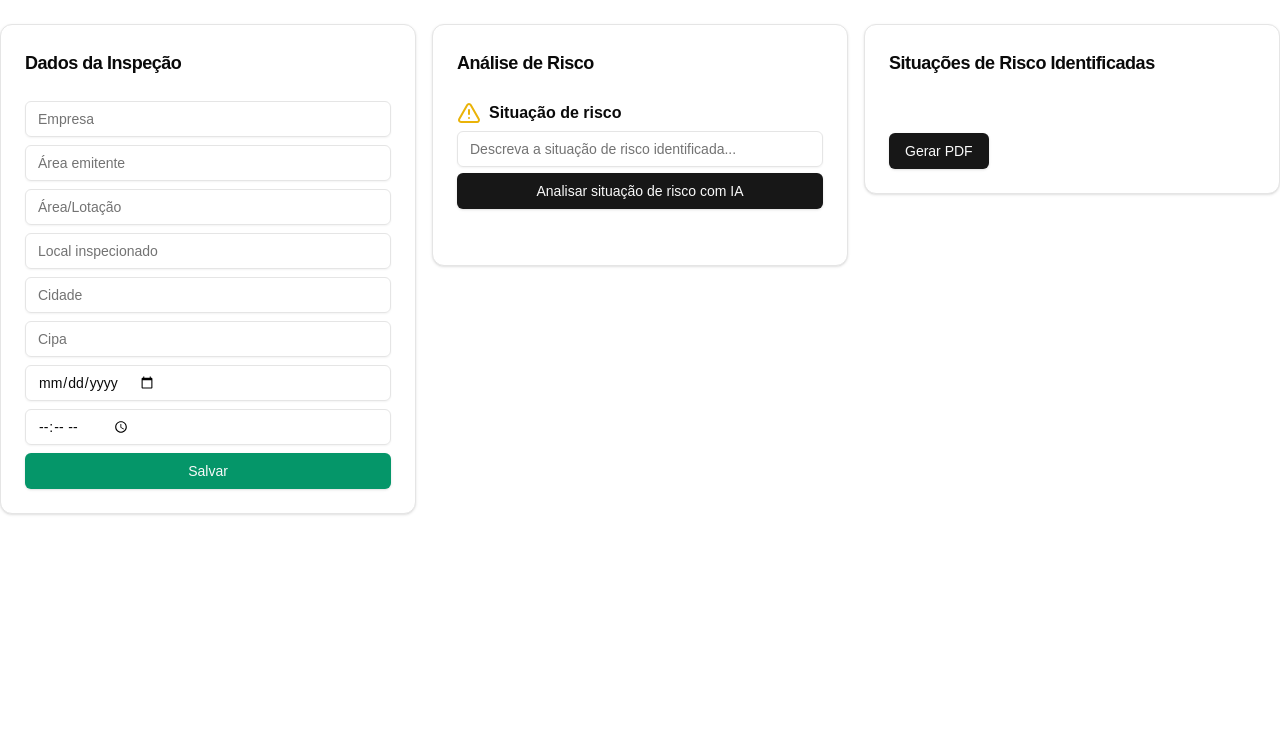
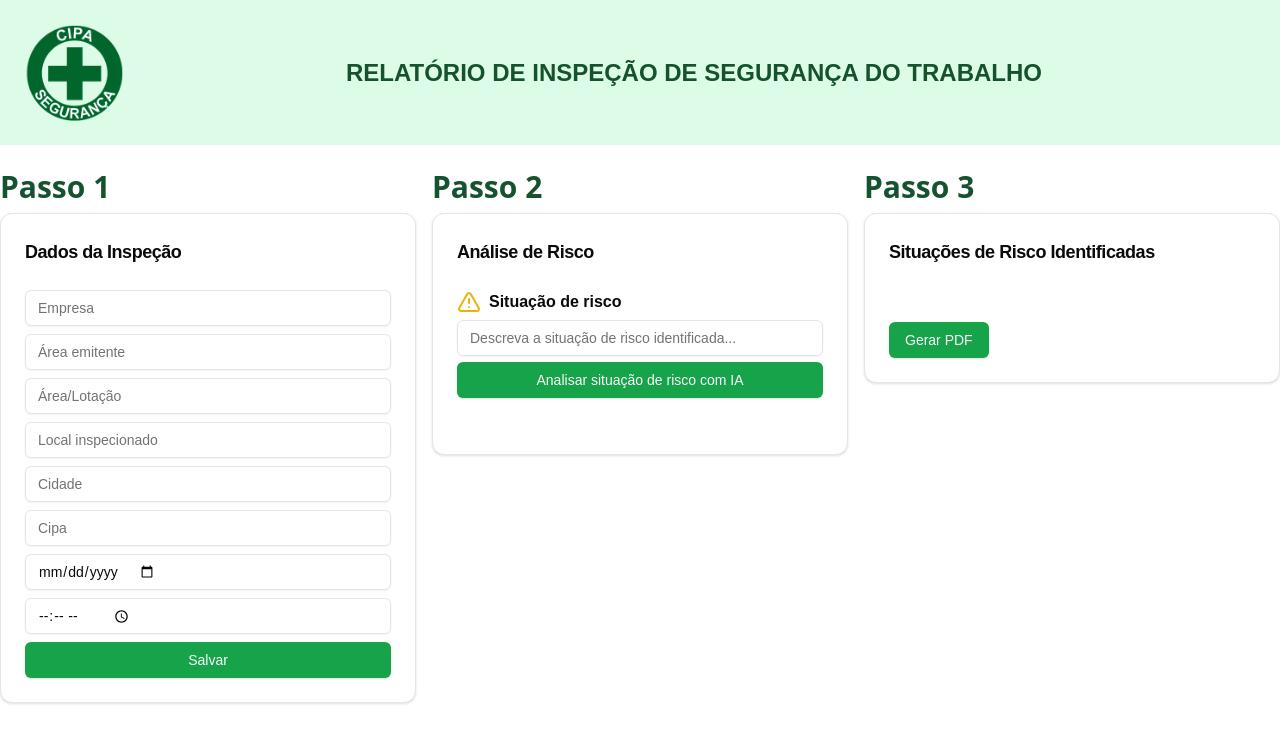
Before and after one commit to ricardoabicalhob/segurancanotrabalho, a Next.js app: page / in a window 1280 px wide. Shown: the top 742 px of the page. Built offline with nearby package versions, Linux system fonts and the light colour scheme.

Commit message:
update nav / steps

```diff
--- a/next.config.mjs
+++ b/next.config.mjs
@@ -3,7 +3,10 @@ const nextConfig = {
     typescript: {
         ignoreBuildErrors: true
     },
-    output: 'export',
+    //output: 'export',
+    images: {
+        unoptimized: true
+    }
 };
 
 export default nextConfig;
--- a/src/app/CardListRisk/_components/card-list-risk.tsx
+++ b/src/app/CardListRisk/_components/card-list-risk.tsx
@@ -65,7 +65,7 @@ export default function CardListRisk({ listRisks , inspectionInformations} :Card
                 }
             </Accordion>
             <CardFooter>
-                <Button onClick={()=> generatePdf(listRisks, inspectionInformations)} >Gerar PDF</Button>
+                <Button className="bg-green-600 hover:bg-green-400" onClick={()=> generatePdf(listRisks, inspectionInformations)} >Gerar PDF</Button>
             </CardFooter>
         </Card>
     )
--- a/src/app/CardRiskAnalysisAI/_components/card-analysis.tsx
+++ b/src/app/CardRiskAnalysisAI/_components/card-analysis.tsx
@@ -142,8 +142,11 @@ export default function CardRiskAnalysisAI({onAddRisk} :CardRiskAnalysisAIProps)
             if(response?.ok) {
                 setCode(data)
                 setIsLoading(false)
+            }else {
+                setIsLoading(false)
             }
         }catch(error) {
+            setIsLoading(false)
             console.log('Erro: ', error)
         }
         //
@@ -283,7 +286,7 @@ export default function CardRiskAnalysisAI({onAddRisk} :CardRiskAnalysisAIProps)
                             />
 
                             {/* <Button formAction={generateAI} className="hover:bg-zinc-600">Analisar situação de risco com IA</Button> */}
-                            <Button formAction={()=>{handleGenerate(); handleLoadingIndicator()}} className="hover:bg-zinc-600">Analisar situação de risco com IA</Button>
+                            <Button formAction={()=>{handleGenerate(); handleLoadingIndicator()}} className=" bg-green-600 hover:bg-green-400">Analisar situação de risco com IA</Button>
                             {isLoading && <LoadingIndicator />}
                         </div>
                     </div>
--- a/src/app/InspectionInformationForm/_components/inspection-information-form.tsx
+++ b/src/app/InspectionInformationForm/_components/inspection-information-form.tsx
@@ -67,8 +67,8 @@ export default function InspectionInformationForm({ onAddInspectionInformations
                     <Input disabled={isSaved} placeholder='Local inspecionado' {...register('localInspecionado')} />
                     <Input disabled={isSaved} placeholder='Cidade' {...register('cidade')} />
                     <Input disabled={isSaved} placeholder='Cipa' {...register('cipa')} />
-                    <Input disabled={isSaved} type='date' {...register('data')} />
-                    <Input disabled={isSaved} type='time' {...register('hora')} />
+                    <Input disabled={isSaved} type='date' placeholder='Data' {...register('data')} />
+                    <Input disabled={isSaved} type='time' placeholder='Hora' {...register('hora')} />
 
                     {
                         isSaved && <Button onClick={()=> setIsSaved(!isSaved)} className="bg-yellow-500 hover:bg-yellow-300">
@@ -76,7 +76,7 @@ export default function InspectionInformationForm({ onAddInspectionInformations
                                     </Button>
                     }
                     {
-                        !isSaved && <Button type='submit' formAction={()=> {handleSaveInspectionInformation}} className="bg-emerald-600 hover:bg-emerald-400">
+                        !isSaved && <Button type='submit' formAction={()=> {handleSaveInspectionInformation}} className="bg-green-600 hover:bg-green-400">
                                         Salvar
                                     </Button>
                     }
--- a/src/app/page.tsx
+++ b/src/app/page.tsx
@@ -5,6 +5,7 @@ import InspectionInformationForm from "./InspectionInformationForm/_components/i
 import CardListRisk from "./CardListRisk/_components/card-list-risk";
 import { useState } from "react";
 import { inspectionInformations } from "@/lib/pdf-generate";
+import Image from "next/image";
 
 type ListRisks = Array<RiskProps>
 
@@ -25,18 +26,28 @@ export default function Home() {
     }
 
     return(
+        <div>
+            <nav className="p-3 sm:p-6 text-green-900 font-bold text-2xl grid grid-flow-col max-auto gap-2 bg-green-100">
+                <Image className="self-center" alt="" src={require('../lib/imagens/logo-cipa-2.png')} width={100} height={100}/>
+                <p className="self-center justify-self-start">RELATÓRIO DE INSPEÇÃO DE SEGURANÇA DO TRABALHO</p>
+            </nav>
             <main className="grid grid-cols-1 sm:grid-cols-2 lg:grid-cols-3 gap-4 my-6">
                 <section>
+                    <p className="text-green-900 mx-auto max-w-md text-3xl font-bold font-sans mb-2">Passo 1</p>
                     <InspectionInformationForm onAddInspectionInformations={handleAddInspectionInformations}/>
                 </section>
 
                 <section>
+                    <p className="text-green-900 mx-auto max-w-md text-3xl font-bold font-sans mb-2">Passo 2</p>
                     <CardRiskAnalysisAI onAddRisk={handleSaveRisk}/>
                 </section>
 
                 <section>
+                    <p className="text-green-900 mx-auto max-w-md text-3xl font-bold font-sans mb-2">Passo 3</p>
                     <CardListRisk listRisks={listRisks} inspectionInformations={inspectionInformations as inspectionInformations}/>
                 </section>
             </main>
+        </div>
+
    )
 }
```
Also changed, not shown: src/lib/imagens/logo-cipa-2.png (added). Lines whose indentation alone changed are shown as unchanged.
